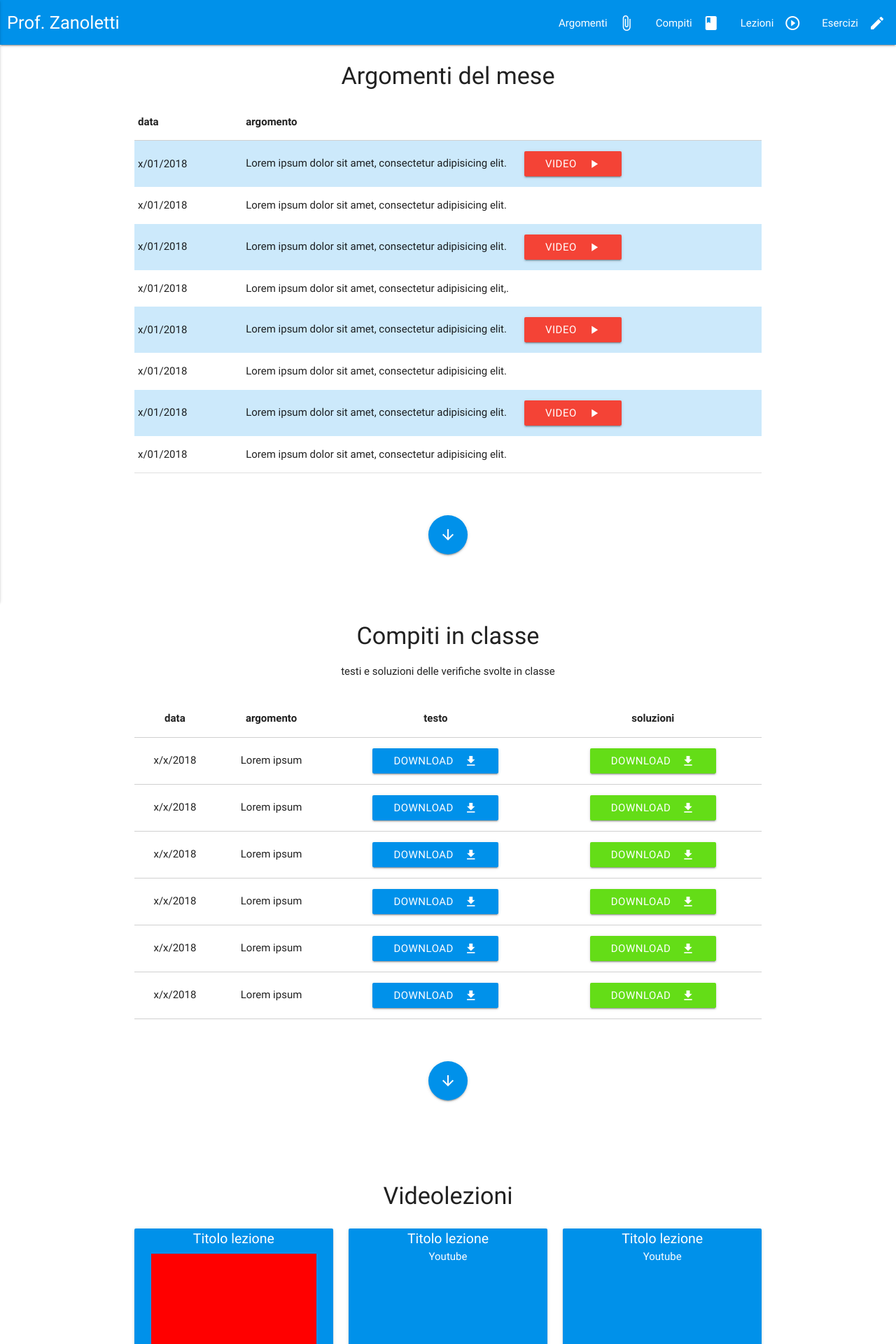
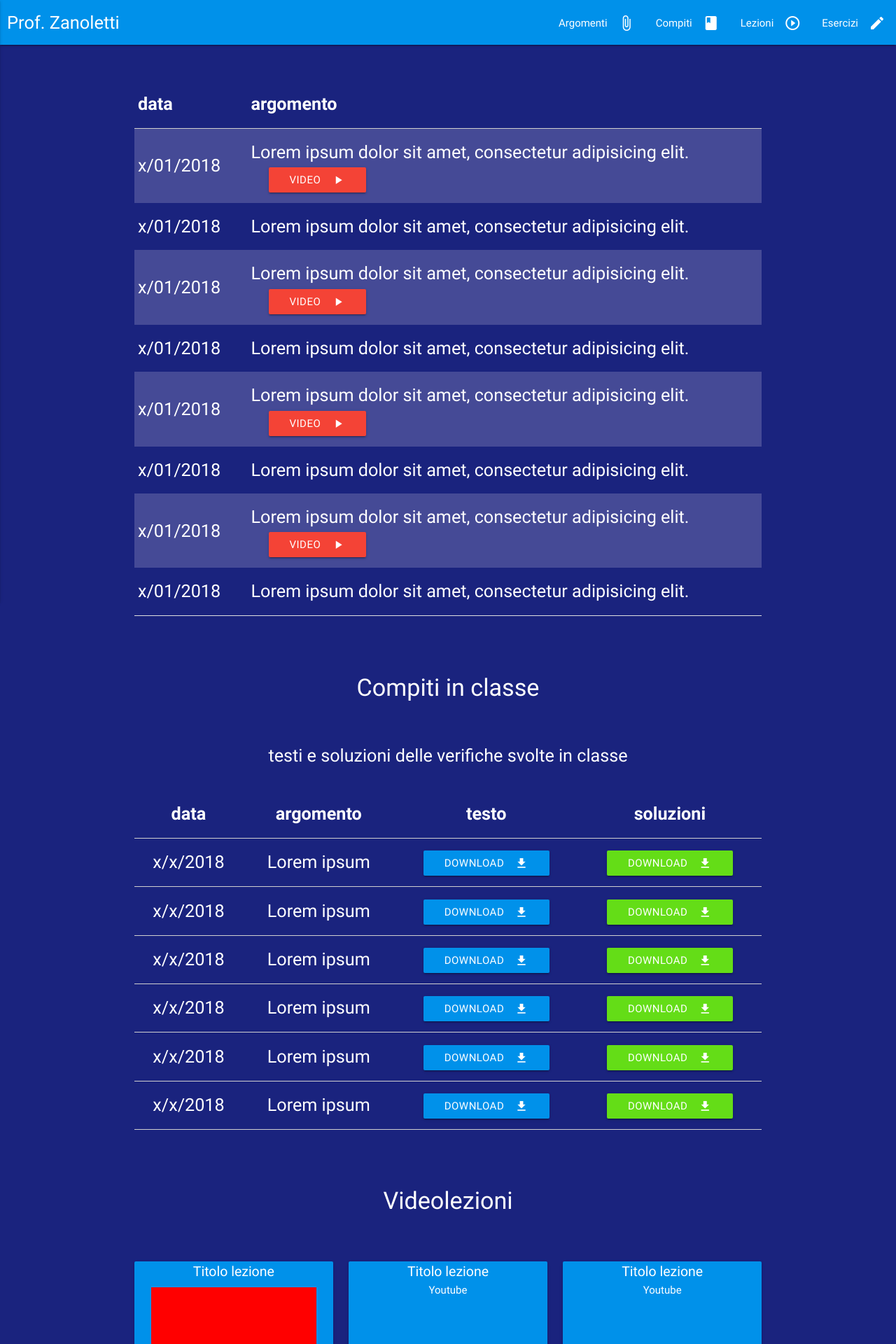
Before and after one commit to MattiaZanoletti/MattiaZanoletti.github.io, a PHP site: page / in a window 1280 px wide. Shown: the top 1920 px of the page at 70% size. Run offline with PHP 8.4, Linux system fonts and the light colour scheme; some libraries are stand-ins or nearby versions; grey boxes are pictures that could not be loaded.

Commit message:
pagina classe 02

```diff
--- a/assets/styles/styles.css
+++ b/assets/styles/styles.css
@@ -1,5 +1,6 @@
 body {
-  z-index: 1; }
+  z-index: 1;
+  background-color: #1a237e; }
   body nav {
     position: fixed;
     z-index: 1000;
@@ -12,23 +13,26 @@ p {
   padding-left: 10px;
   font-size: 1.6955em; }
 
+.page {
+  padding: 0;
+  min-height: 100vh;
+  margin: 0; }
+
 .container {
   text-align: center;
-  font-weight: 400;
-  padding: 90px 0 0 0;
-  min-height: 100vh; }
+  font-weight: 400; }
   .container h4 {
-    margin: 0 0 20px 0; }
+    margin-bottom: 60px; }
 
 .striped tbody tr:nth-child(odd) {
-  background-color: rgba(0, 145, 234, 0.2) !important; }
+  background-color: rgba(237, 231, 246, 0.2) !important; }
 .striped tbody td:nth-child(odd) {
   padding-right: 3vw; }
 .striped tbody a {
   margin: 0 0 0 25px; }
 
 #lezioni .card-panel {
-  height: 250px;
+  height: 220px;
   text-align: center;
   padding: 0px 0 28px 0; }
   #lezioni .card-panel span {
@@ -54,6 +58,10 @@ p {
   .modal iframe {
     height: 90%; }
 
+@media screen and (max-width: 992px) {
+  #argomenti h4, #lezioni h4 {
+    padding: 70px 0 0 0;
+    margin: 0; } }
 /* invalid color */
 .input-field input[type=text].invalid {
   border-bottom: 1px solid red;
--- a/index.html
+++ b/index.html
@@ -32,7 +32,8 @@
       </div>
     </nav>
     <!--Argomenti>-->
-    <div id="argomenti" class="container">
+    <div id="argomenti" class="page valign-wrapper white-text flow-text">
+      <div class="container center-align">
         <h4>Argomenti del mese</h4>
         <table class="striped ">
           <thead>
@@ -47,7 +48,6 @@
               <td>Lorem ipsum dolor sit amet, consectetur adipisicing elit.<a class="waves-effect waves-light btn red modal-trigger" href="#modal1"><i class="material-icons right">play_arrow</i>video</a></td>
               <div id="modal1" class="modal modal-fixed-footer">
                 <div class="modal-content">
-                <h4>Titolo della lezione</h4>
                   <div class="video-container video-in-modal">
                     <iframe src="https://www.youtube.com/embed/yqFdkSLxJXA" frameborder="0" allowfullscreen></iframe>
                   </div>
@@ -67,7 +67,7 @@
             </tr>
             <tr>
               <td>x/01/2018</td>
-            <td>Lorem ipsum dolor sit amet, consectetur adipisicing elit,.</td>
+              <td>Lorem ipsum dolor sit amet, consectetur adipisicing elit.</td>
             </tr>
             <tr>
               <td>x/01/2018</td>
@@ -88,10 +88,11 @@
           </tbody>
         </table>
         <div class="divider"></div>
-      <a class=" hover btn-floating btn-large waves-effect waves-light light-blue accent-4 pulse" href="#compiti"><i class="large material-icons">arrow_downward</i></a>
+      </div>
     </div>
     <!--CompitiInClasse-->
-    <div id="compiti" class="container">
+    <div id="compiti" class="page valign-wrapper white-text flow-text">
+      <div class="container center-align">
         <h4>Compiti in classe</h4>
         <p>testi e soluzioni delle verifiche svolte in classe</p>
         <table class="bordered centered responsive-table">
@@ -142,10 +143,11 @@
            </tr>
           </tbody>
         </table>
-      <a class=" hover btn-floating btn-large waves-effect waves-light light-blue accent-4 pulse" href="#lezioni"><i class="large material-icons" >arrow_downward</i></a>
+      </div>
     </div>
     <!--lezioni-->
-    <div id="lezioni" class="container">
+    <div id="lezioni" class="page valign-wrapper white-text">
+      <div class="container center-align">
         <h4>Videolezioni</h4>
         <div class="row">
           <div class="col s12 m6 l4">
@@ -205,10 +207,13 @@
             </div>
           </div>
         </div>
+      </div>
+    </div>
     <!--Esercizi-->
-    <div id="esercizi" class="container">
+    <div id="esercizi" class="page valign-wrapper white-text flow-text">
+      <div class="container center-align">
         <h4>Esercizi di preparazione</h4>
-      <a class=" hover btn-floating btn-large waves-effect waves-light light-blue accent-4 pulse" href="#contatti"><i class="large material-icons">arrow_downward</i></a>
+      </div>
     </div>
     <!--Footer-->
 
```
Lines whose indentation alone changed are shown as unchanged.
